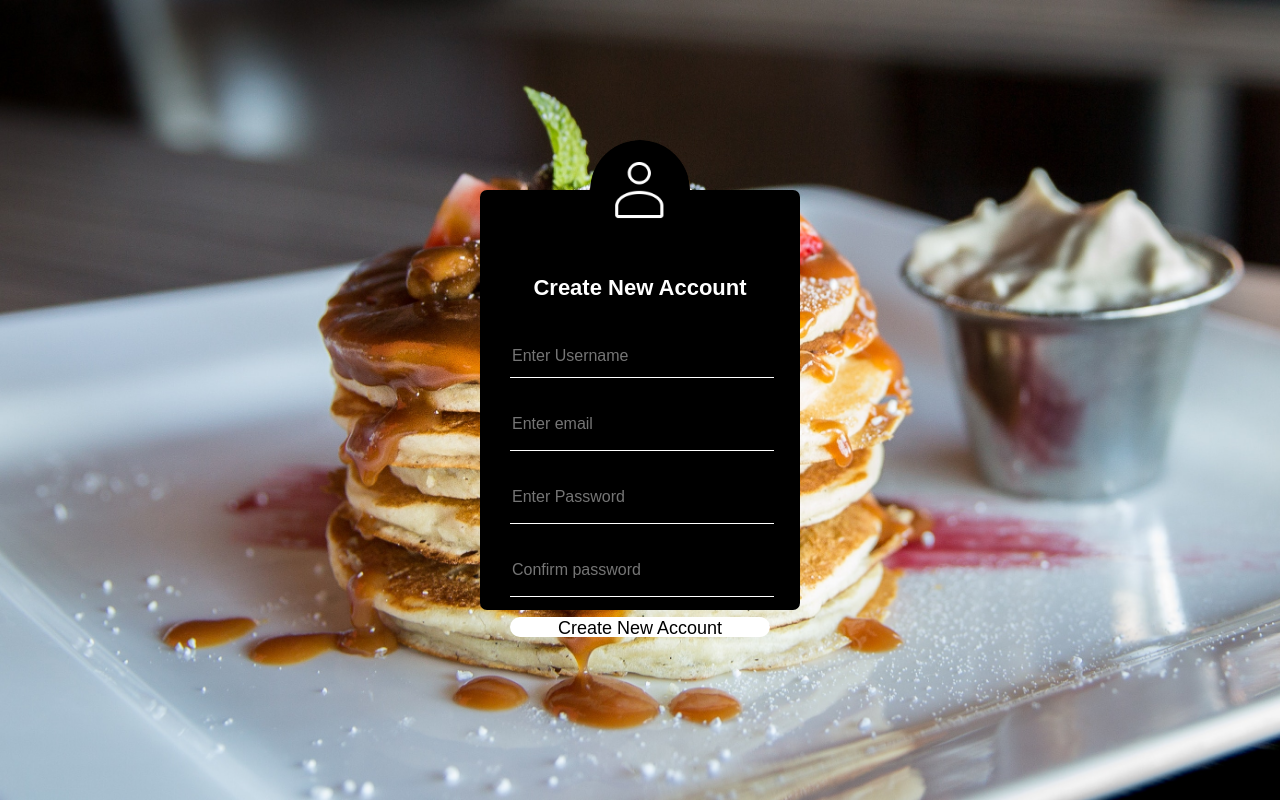
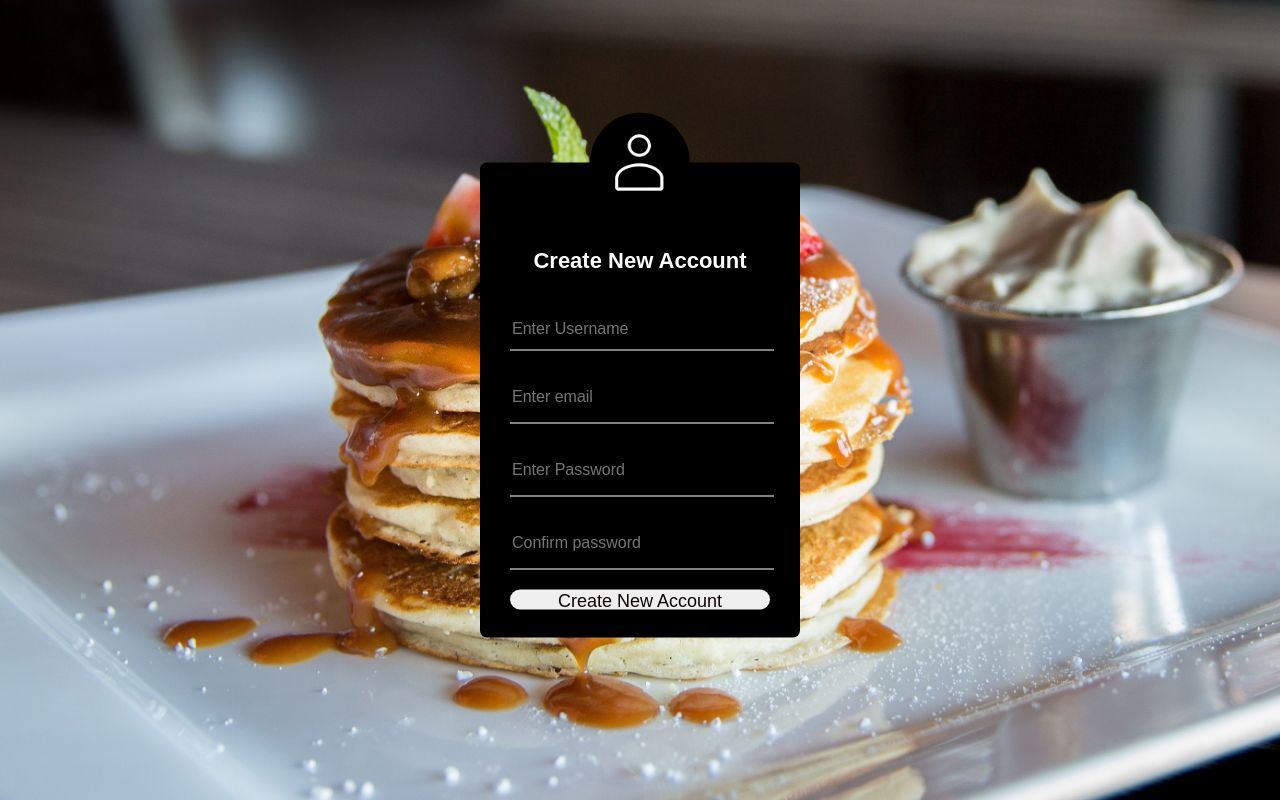
Before and after one commit to cleopasrotich/Fast_Food_Fast, a plain HTML site: page create_user.html in a window 1280 px wide. Drawn offline with Linux system fonts and the light colour scheme.

Commit message:
feat: User sign up page

```diff
--- a/create_user.html
+++ b/create_user.html
@@ -6,6 +6,7 @@
         <meta http-equiv="X-UA-Compatible" content="ie=edge">
         <title>Create account form</title>
         <link rel="stylesheet" href="css/login.css">
+        <link rel="stylesheet" href="css/create_user.css">
     </head>
     <body>
         <div class="login-inbox">
@@ -16,10 +17,8 @@
                 <input type="email" name="" placeholder="Enter email">
                 <input type="password" name="" placeholder="Enter Password">
                 <input type="password" name="" placeholder="Confirm password">
-                <input type="submit" name="" value="Create New Account">
+                <input type="button" name="" value="Create New Account">
             </form>
-
-
         </div>
 
     </body>
```
